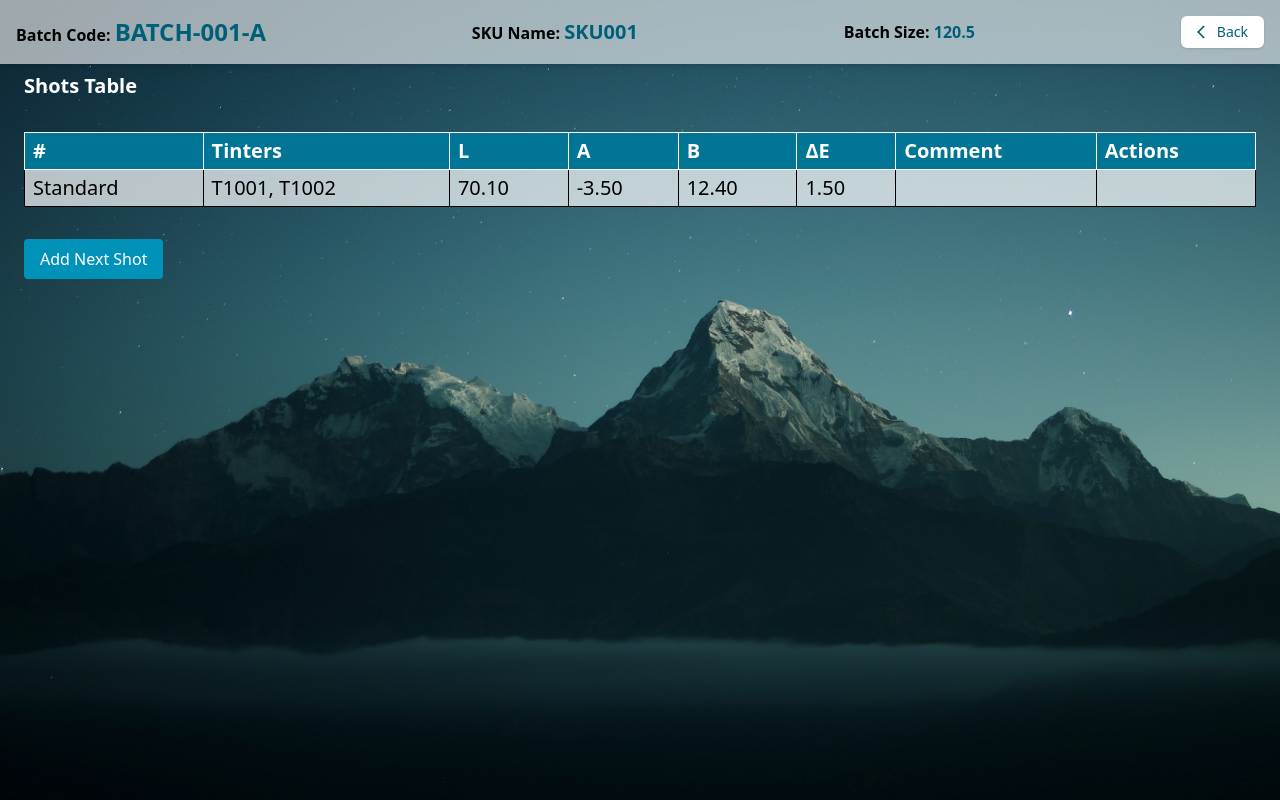
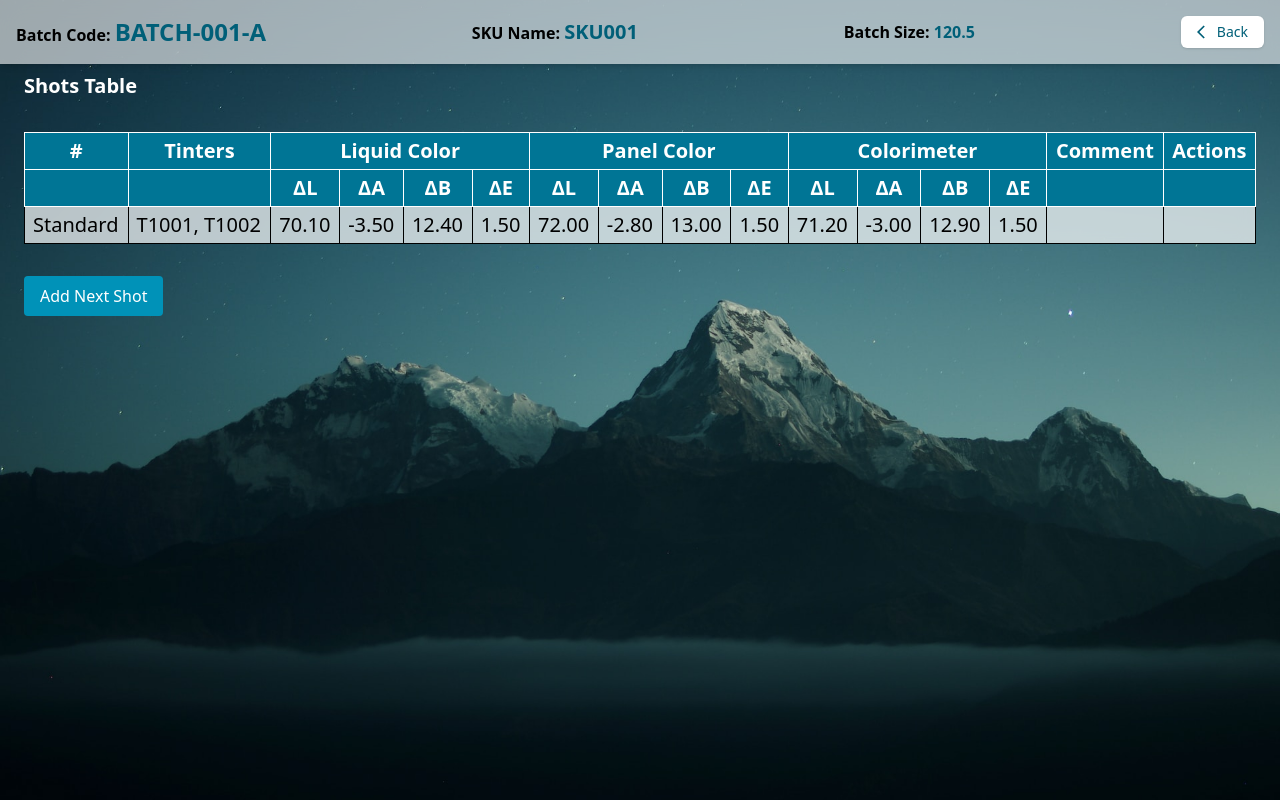
Before and after one commit to Manas2004WB/BatchOPT, a React (Vite) app: page /shots/1 in a window 1280 px wide. Built offline with nearby package versions, Linux system fonts and the light colour scheme; sample sign-in values are in the browser's storage.

Commit message:
done till 3 values of L,P,C

```diff
--- a/src/Pages/ShotsPage.jsx
+++ b/src/Pages/ShotsPage.jsx
@@ -21,9 +21,6 @@ const ShotsPage = ({ user }) => {
   const [currentShotId, setCurrentShotId] = useState(null);
 
   // Helper functions to extract Standard row data
-  const skuVersion = skuVersions.find(
-    (v) => v.sku_version_id === batch?.sku_version_id
-  );
 
   const measurements = skuVersionMeasurements.filter(
     (m) => m.sku_version_id === batch?.sku_version_id
@@ -38,6 +35,12 @@ const ShotsPage = ({ user }) => {
   const liquidA = getMeasurement("liquid_a");
   const liquidB = getMeasurement("liquid_b");
   const targetDeltaE = getMeasurement("target_delta_e");
+  const panelL = getMeasurement("panel_l");
+  const panelA = getMeasurement("panel_a");
+  const panelB = getMeasurement("panel_b");
+  const colorimeterL = getMeasurement("colorimeter_l");
+  const colorimeterA = getMeasurement("colorimeter_a");
+  const colorimeterB = getMeasurement("colorimeter_b");
 
   const recipeTinters = standardRecipes
     .filter((r) => r.sku_version_id === batch?.sku_version_id)
@@ -66,40 +69,37 @@ const ShotsPage = ({ user }) => {
       prevShots.map((shot) => {
         if (shot.id !== shotId) return shot;
 
+        // Generate random values for demonstration
         const randomL = Number((Math.random() * 10 + 50).toFixed(2));
         const randomA = Number((Math.random() * 5 + 10).toFixed(2));
         const randomB = Number((Math.random() * 8 + 20).toFixed(2));
 
-        if (shotId === 0) {
-          // Shot 0: delta values from standard
-          const deltaL = +(randomL - liquidL).toFixed(2);
-          const deltaA = +(randomA - liquidA).toFixed(2);
-          const deltaB = +(randomB - liquidB).toFixed(2);
-          const deltaE = Math.sqrt(
+        // Calculate delta for each reference
+        const calcDeltaE = (refL, refA, refB) => {
+          const deltaL = randomL - refL;
+          const deltaA = randomA - refA;
+          const deltaB = randomB - refB;
+          return Math.sqrt(
             deltaL * deltaL + deltaA * deltaA + deltaB * deltaB
           ).toFixed(2);
+        };
 
-          return {
-            ...shot,
-            values: {
-              l: deltaL,
-              a: deltaA,
-              b: deltaB,
-              deltaE: deltaE,
-            },
-          };
-        } else {
-          // Shot > 0: use as-is
+        // For shot 0 and onwards, always calculate Euclidean distance for all three
         return {
           ...shot,
           values: {
             l: randomL,
             a: randomA,
             b: randomB,
-              deltaE: (Math.random() * 2 + 0.5).toFixed(2),
+            deltaE_liquid: calcDeltaE(liquidL, liquidA, liquidB),
+            deltaE_panel: calcDeltaE(panelL, panelA, panelB),
+            deltaE_colorimeter: calcDeltaE(
+              colorimeterL,
+              colorimeterA,
+              colorimeterB
+            ),
           },
         };
-        }
       })
     );
   };
@@ -146,19 +146,6 @@ const ShotsPage = ({ user }) => {
     setCurrentShotId(null);
   };
 
-  const handleSelectTinters = (shotId) => {
-    const randomTinters = [
-      tinters[0]?.tinter_code || "Tinter-1",
-      tinters[1]?.tinter_code || "Tinter-2",
-    ];
-
-    setShots((prevShots) =>
-      prevShots.map((shot) =>
-        shot.id === shotId ? { ...shot, tinters: randomTinters } : shot
-      )
-    );
-  };
-
   const handleCommentChange = (shotId, comment) => {
     setShots((prevShots) =>
       prevShots.map((shot) =>
@@ -175,17 +162,40 @@ const ShotsPage = ({ user }) => {
       <NavbarShots batch={batch} />
       <h2 className="text-xl font-bold mx-6 my-2 text-white">Shots Table</h2>
       <div className="p-6 text-white text-xl">
-        <table className="min-w-full text-left border border-white/30 backdrop-blur ">
+        <table className="min-w-full text-centre border border-white/30 backdrop-blur ">
           <thead className="bg-cyan-700 text-white sticky top-0 z-10">
             <tr className="border-b border-white/30">
               <th className="border px-2 py-1">#</th>
               <th className="border px-2 py-1">Tinters</th>
-              <th className="border px-2 py-1">L</th>
-              <th className="border px-2 py-1">A</th>
-              <th className="border px-2 py-1">B</th>
-              <th className="border px-2 py-1">ΔE</th>
+              <th className="border px-2 py-1" colSpan={4}>
+                Liquid Color
+              </th>
+              <th className="border px-2 py-1" colSpan={4}>
+                Panel Color
+              </th>
+              <th className="border px-2 py-1" colSpan={4}>
+                Colorimeter
+              </th>
               <th className="border px-2 py-1">Comment</th>
               <th className="border px-2 py-1">Actions</th>
+            </tr>
+            <tr className="border-b border-white/30">
+              <th className="border px-2 py-1"></th>
+              <th className="border px-2 py-1"></th>
+              <th className="border px-2 py-1">ΔL</th>
+              <th className="border px-2 py-1">ΔA</th>
+              <th className="border px-2 py-1">ΔB</th>
+              <th className="border px-2 py-1">ΔE</th>
+              <th className="border px-2 py-1">ΔL</th>
+              <th className="border px-2 py-1">ΔA</th>
+              <th className="border px-2 py-1">ΔB</th>
+              <th className="border px-2 py-1">ΔE</th>
+              <th className="border px-2 py-1">ΔL</th>
+              <th className="border px-2 py-1">ΔA</th>
+              <th className="border px-2 py-1">ΔB</th>
+              <th className="border px-2 py-1">ΔE</th>
+              <th className="border px-2 py-1"></th>
+              <th className="border px-2 py-1"></th>
             </tr>
           </thead>
           <tbody>
@@ -195,6 +205,7 @@ const ShotsPage = ({ user }) => {
               <td className="border px-2 py-1">
                 {recipeTinters.length ? recipeTinters.join(", ") : "N/A"}
               </td>
+              {/* Liquid Color */}
               <td className="border px-2 py-1">
                 {liquidL !== "-" ? liquidL.toFixed(2) : "-"}
               </td>
@@ -203,6 +214,32 @@ const ShotsPage = ({ user }) => {
               </td>
               <td className="border px-2 py-1">
                 {liquidB !== "-" ? liquidB.toFixed(2) : "-"}
+              </td>
+              <td className="border px-2 py-1">
+                {targetDeltaE !== "-" ? targetDeltaE.toFixed(2) : "-"}
+              </td>
+              {/* Panel Color */}
+              <td className="border px-2 py-1">
+                {panelL !== "-" ? panelL.toFixed(2) : "-"}
+              </td>
+              <td className="border px-2 py-1">
+                {panelA !== "-" ? panelA.toFixed(2) : "-"}
+              </td>
+              <td className="border px-2 py-1">
+                {panelB !== "-" ? panelB.toFixed(2) : "-"}
+              </td>
+              <td className="border px-2 py-1">
+                {targetDeltaE !== "-" ? targetDeltaE.toFixed(2) : "-"}
+              </td>
+              {/* Colorimeter */}
+              <td className="border px-2 py-1">
+                {colorimeterL !== "-" ? colorimeterL.toFixed(2) : "-"}
+              </td>
+              <td className="border px-2 py-1">
+                {colorimeterA !== "-" ? colorimeterA.toFixed(2) : "-"}
+              </td>
+              <td className="border px-2 py-1">
+                {colorimeterB !== "-" ? colorimeterB.toFixed(2) : "-"}
               </td>
               <td className="border px-2 py-1">
                 {targetDeltaE !== "-" ? targetDeltaE.toFixed(2) : "-"}
@@ -216,6 +253,7 @@ const ShotsPage = ({ user }) => {
                 key={shot.id}
                 className="border-t border-white/30 hover:bg-white/80 transition bg-white/70 text-black"
               >
+                {console.log("💀💀💀", shot)}
                 <td className="border px-2 py-1 font-semibold">
                   Shot {shot.id}
                 </td>
@@ -223,7 +261,7 @@ const ShotsPage = ({ user }) => {
                   {shot.id > 0 ? (
                     <div>
                       <button
-                        className="bg-purple-500 text-white px-2 py-1 rounded mr-2 mb-1"
+                        className="bg-cyan-600 text-white px-2 py-1 rounded mr-2 mb-1"
                         onClick={() => handleOpenTinterModal(shot.id)}
                         disabled={shot.ended}
                       >
@@ -239,10 +277,26 @@ const ShotsPage = ({ user }) => {
                     <span className="text-gray-400">-</span>
                   )}
                 </td>
+                {/* Liquid Color */}
+
                 <td className="border px-2 py-1">{shot.values.l}</td>
                 <td className="border px-2 py-1">{shot.values.a}</td>
                 <td className="border px-2 py-1">{shot.values.b}</td>
-                <td className="border px-2 py-1">{shot.values.deltaE}</td>
+                <td className="border px-2 py-1">
+                  {shot.values.deltaE_liquid}
+                </td>
+                {/* Panel Color */}
+                <td className="border px-2 py-1">{shot.values.l}</td>
+                <td className="border px-2 py-1">{shot.values.a}</td>
+                <td className="border px-2 py-1">{shot.values.b}</td>
+                <td className="border px-2 py-1">{shot.values.deltaE_panel}</td>
+                {/* Colorimeter */}
+                <td className="border px-2 py-1">{shot.values.l}</td>
+                <td className="border px-2 py-1">{shot.values.a}</td>
+                <td className="border px-2 py-1">{shot.values.b}</td>
+                <td className="border px-2 py-1">
+                  {shot.values.deltaE_colorimeter}
+                </td>
                 <td className="border px-2 py-1 w-48">
                   <textarea
                     className="w-full border p-1 text-xs"
```
Lines whose indentation alone changed are shown as unchanged.
